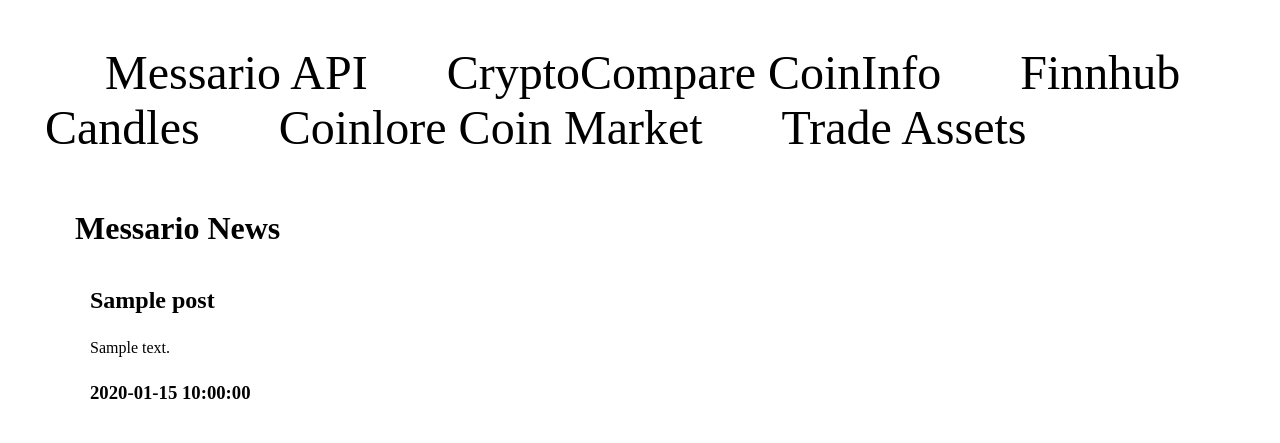
After one commit to DouglasMcClure/API_Website, a Flask app: template templates/assets.html in a window 1280 px wide. The commit adds this page. Shown: the top 443 px of the page. Run offline with Flask 2, Linux system fonts and the light colour scheme; the template is opened without the code that fills it: most values are stand-ins (such as "Sample title", 1, 10 or a date in 2020).

Commit message:
Added Each HTML File and Included Functions for each API

```diff
--- a/app.py
+++ b/app.py
@@ -13,9 +13,38 @@ def get_db_connection():
     return conn
 
 
+# Call/Collect data from all database tables
 @app.route('/')
-def messario_api():
+def messario_news():
     conn = get_db_connection()
     posts = conn.execute('SELECT * FROM messario_news').fetchall()
     conn.close()
     return render_template('news.html', posts=posts)
+
+
+def cryptocompare_coin_info():
+    conn = get_db_connection()
+    posts = conn.execute('SELECT * FROM cryptocompare_coin_info').fetchall()
+    conn.close()
+    return render_template('coin_info.html', posts=posts)
+
+
+def finnhub_candles():
+    conn = get_db_connection()
+    posts = conn.execute('SELECT * FROM finnhub_candles').fetchall()
+    conn.close()
+    return render_template('candles.html', posts=posts)
+
+
+def coinlore_coin_market():
+    conn = get_db_connection()
+    posts = conn.execute('SELECT * FROM coinlore_coin_market').fetchall()
+    conn.close()
+    return render_template('coin_market.html', posts=posts)
+
+
+def trade_assets():
+    conn = get_db_connection()
+    posts = conn.execute('SELECT * FROM trade_assets').fetchall()
+    conn.close()
+    return render_template('assets.html', posts=posts)
--- a/static/css/news.css
+++ b/static/css/news.css
@@ -1,4 +1,4 @@
-.news{
+*{
     padding: 10px;
     margin: 5px;
 }
--- /dev/null
+++ b/templates/assets.html
@@ -0,0 +1,14 @@
+{% extends 'base.html' %}
+
+    {% block content %}
+        <div class="nav a">
+        <h1>{% block title %} Messario News {% endblock %}</h1>
+        {% for post in posts %}
+            <div class="news">
+            <h2>{{ post['title'] }}</h2>
+            <p>{{ post['content'] }}</p>
+            <h3>{{ post['published_at'] }}</h3>
+            </div>
+    {% endfor %}
+        </div>
+{% endblock %}
--- a/templates/base.html
+++ b/templates/base.html
@@ -11,6 +11,10 @@
 <body>
     <nav>
         <a href="{{ url_for('messario_api') }}">Messario API</a>
+        <a href="{{ url_for('cryptocompare_coin_info') }}">CryptoCompare CoinInfo</a>
+        <a href="{{ url_for('finnhub_candles') }}">Finnhub Candles</a>
+        <a href="{{ url_for('coinlore_coin_market') }}">Coinlore Coin Market</a>
+        <a href="{{ url_for('trade_assets') }}">Trade Assets</a>
     </nav>
     <div class="content">
         {% block content %} {% endblock %}
```
Also changed, not shown: templates/candles.html (added, +14 -0 lines), templates/coin_info.html (added, +14 -0 lines), templates/coin_market.html (added, +14 -0 lines).
